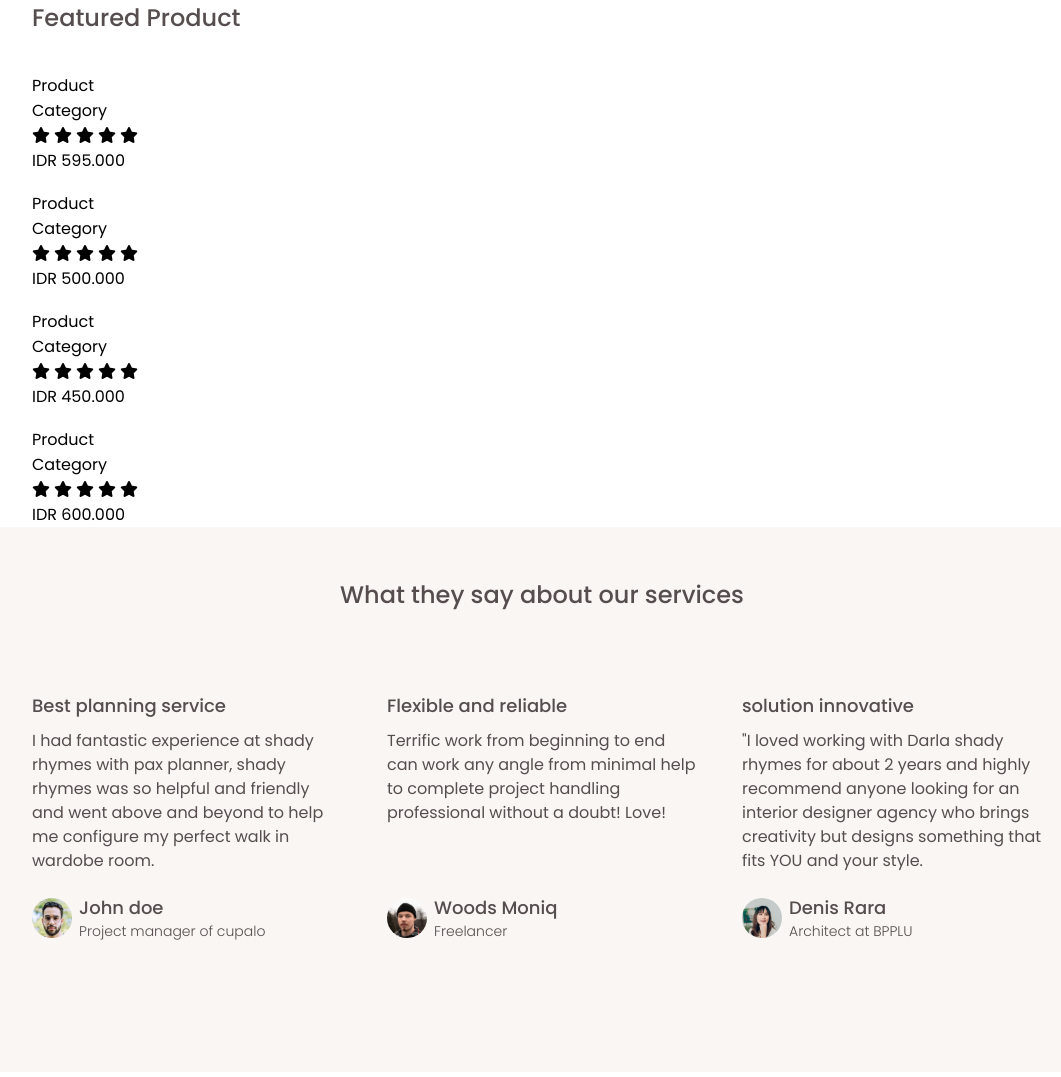
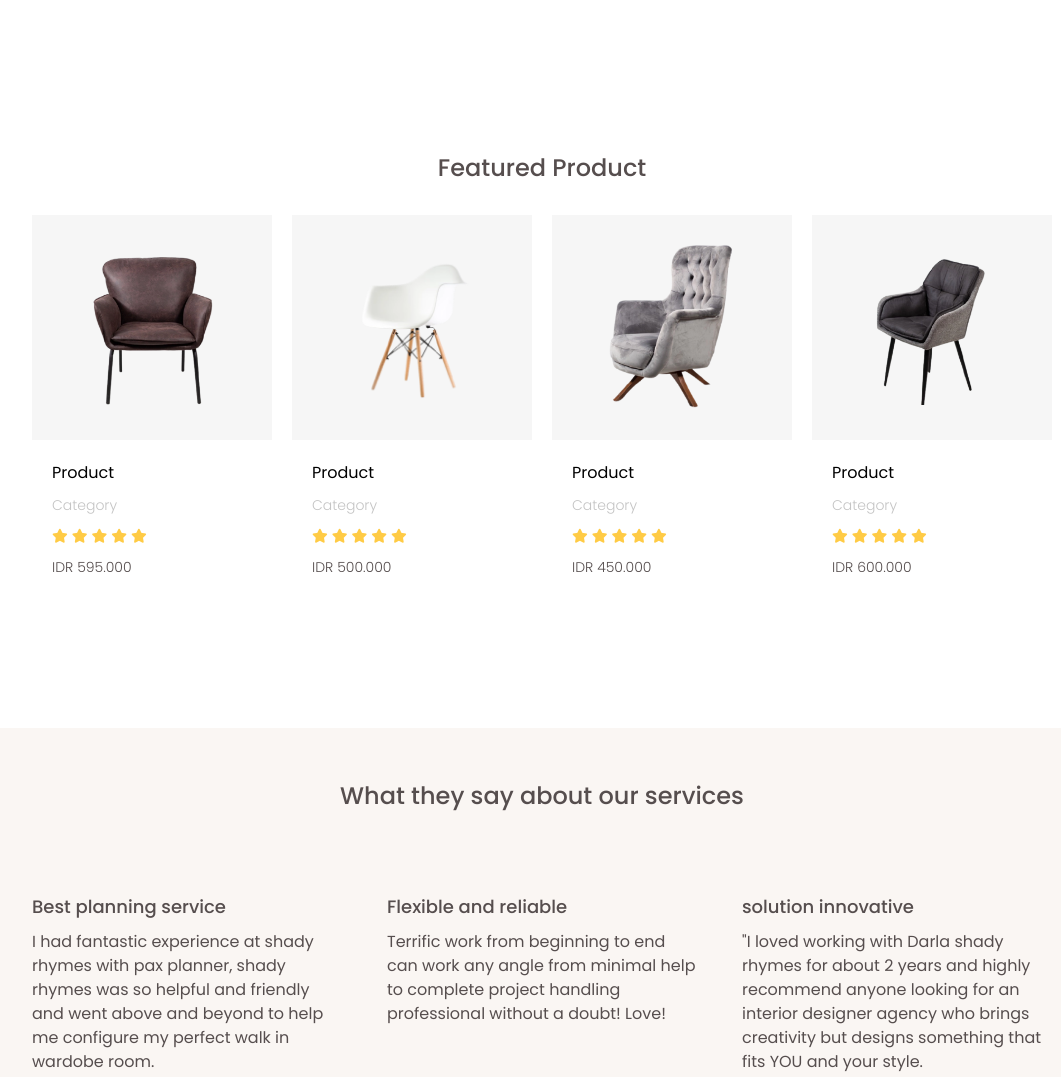
Before and after one commit to Saddam6260/Shady-Rhymes-Interior, a website: page index.html in a window 1280 px wide. Shown: the top 1077 px of the page, without its empty margins (98-1159 px from the left). Drawn offline with Linux system fonts and the light colour scheme.

Commit message:
complete featured product section

```diff
--- a/index.html
+++ b/index.html
@@ -9,14 +9,17 @@
   </head>
   <body>
     <!-- Featured Product -->
-    <section id="Featured-product">
+    <section id="featured-product">
       <div class="container">
         <h2>Featured Product</h2>
-        <div class="card">
-          <img src="" alt="" />
-          <div>
+        <div class="product-wrap">
+          <div class="product">
+            <div class="img-wrap">
+              <img src="./images/chear-1.png" alt="" />
+            </div>
+            <div class="content">
               <p>Product</p>
-            <p>Category</p>
+              <p class="small-text">Category</p>
               <div>
                 <span><i class="fa-solid fa-star"></i></span>
                 <span><i class="fa-solid fa-star"></i></span>
@@ -24,14 +27,16 @@
                 <span><i class="fa-solid fa-star"></i></span>
                 <span><i class="fa-solid fa-star"></i></span>
               </div>
-            <p>IDR 595.000</p>
+              <p class="small-text">IDR 595.000</p>
             </div>
           </div>
-        <div class="card">
-          <img src="" alt="" />
-          <div>
+          <div class="product">
+            <div class="img-wrap">
+              <img src="./images/chear-2.png" alt="" />
+            </div>
+            <div class="content">
               <p>Product</p>
-            <p>Category</p>
+              <p class="small-text">Category</p>
               <div>
                 <span><i class="fa-solid fa-star"></i></span>
                 <span><i class="fa-solid fa-star"></i></span>
@@ -39,14 +44,16 @@
                 <span><i class="fa-solid fa-star"></i></span>
                 <span><i class="fa-solid fa-star"></i></span>
               </div>
-            <p>IDR 500.000</p>
+              <p class="small-text">IDR 500.000</p>
             </div>
           </div>
-        <div class="card">
-          <img src="" alt="" />
-          <div>
+          <div class="product">
+            <div class="img-wrap">
+              <img src="./images/chear-3.png" alt="" />
+            </div>
+            <div class="content">
               <p>Product</p>
-            <p>Category</p>
+              <p class="small-text">Category</p>
               <div>
                 <span><i class="fa-solid fa-star"></i></span>
                 <span><i class="fa-solid fa-star"></i></span>
@@ -54,14 +61,16 @@
                 <span><i class="fa-solid fa-star"></i></span>
                 <span><i class="fa-solid fa-star"></i></span>
               </div>
-            <p>IDR 450.000</p>
+              <p class="small-text">IDR 450.000</p>
             </div>
           </div>
-        <div class="card">
-          <img src="" alt="" />
-          <div>
+          <div class="product">
+            <div class="img-wrap">
+              <img src="./images/chear-4.png" alt="" />
+            </div>
+            <div class="content">
               <p>Product</p>
-            <p>Category</p>
+              <p class="small-text">Category</p>
               <div>
                 <span><i class="fa-solid fa-star"></i></span>
                 <span><i class="fa-solid fa-star"></i></span>
@@ -69,7 +78,8 @@
                 <span><i class="fa-solid fa-star"></i></span>
                 <span><i class="fa-solid fa-star"></i></span>
               </div>
-            <p>IDR 600.000</p>
+              <p class="small-text">IDR 600.000</p>
+            </div>
           </div>
         </div>
       </div>
--- /dev/null
+++ b/scss/_featured-product.scss
@@ -0,0 +1,114 @@
+/*** Featured Product ***/
+#featured-product {
+  padding: 100px 0px 100px 0px;
+
+  h2 {
+    text-align: center;
+  }
+
+  .product-wrap {
+    display: flex;
+    flex-flow: row wrap;
+    column-gap: 10px;
+    row-gap: 15px;
+
+    .product {
+      width: 162px;
+
+      .img-wrap {
+        width: 162px;
+        height: 154px;
+        display: flex;
+        flex-flow: row wrap;
+        align-items: center;
+        justify-content: center;
+        background-color: $thinsky;
+
+        img {
+          width: 96px;
+        }
+      }
+      .content {
+        padding: 20px;
+        display: flex;
+        flex-flow: column wrap;
+        row-gap: 10px;
+
+        p:nth-child(1) {
+          font-size: 14px;
+        }
+        p:nth-child(2) {
+          color: $gray;
+        }
+        span {
+          font-size: 12px;
+          color: $golden;
+        }
+      }
+    }
+  }
+}
+
+@include media(1120px) {
+  #featured-product {
+    padding: 150px 0px 130px 0px;
+
+    h2{
+        margin-bottom: 30px;
+    }
+    .product-wrap {
+      column-gap: 20px;
+      .product {
+        width: 240px;
+
+        .img-wrap {
+          width: 240px;
+          height: 225px;
+
+          img {
+            width: 140px;
+          }
+        }
+        .content {
+          p:nth-child(1) {
+            font-size: 16px;
+          }
+          span {
+            font-size: 14px;
+          }
+        }
+      }
+    }
+  }
+}
+@include media(1920px) {
+  #featured-product {
+    padding: 200px 0px 167px 0px;
+
+    h2{
+        margin-bottom: 40px;
+    }
+    .product-wrap {
+      .product {
+        width: 425px;
+
+        .img-wrap {
+          width: 425px;
+          height: 400px;
+
+          img {
+            width: 250px;
+          }
+        }
+        .content {
+          p:nth-child(1) {
+            font-size: 18px;
+          }
+          span {
+            font-size: 15px;
+          }
+        }
+      }
+    }
+  }
+}
--- a/scss/style.scss
+++ b/scss/style.scss
@@ -8,6 +8,9 @@ $brown: #564e4e;
 $pink: #fadcd9;
 $thinpink: #faf6f3;
 $orange: #f79489;
+$thinsky: #f6f6f6;
+$gray: #c4c4c4;
+$golden: #ffcb45;
 
 @mixin media($screen) {
   @media only screen and (min-width: $screen) {
@@ -115,6 +118,7 @@ h5 {
   }
 }
 
+@import "./_featured-product";
 @import "./_about-our-services";
 @import "./_make-your-room";
 @import "./footer";
```
Also changed, not shown: css/style.css, 1 other file. Lines whose indentation alone changed are shown as unchanged.
